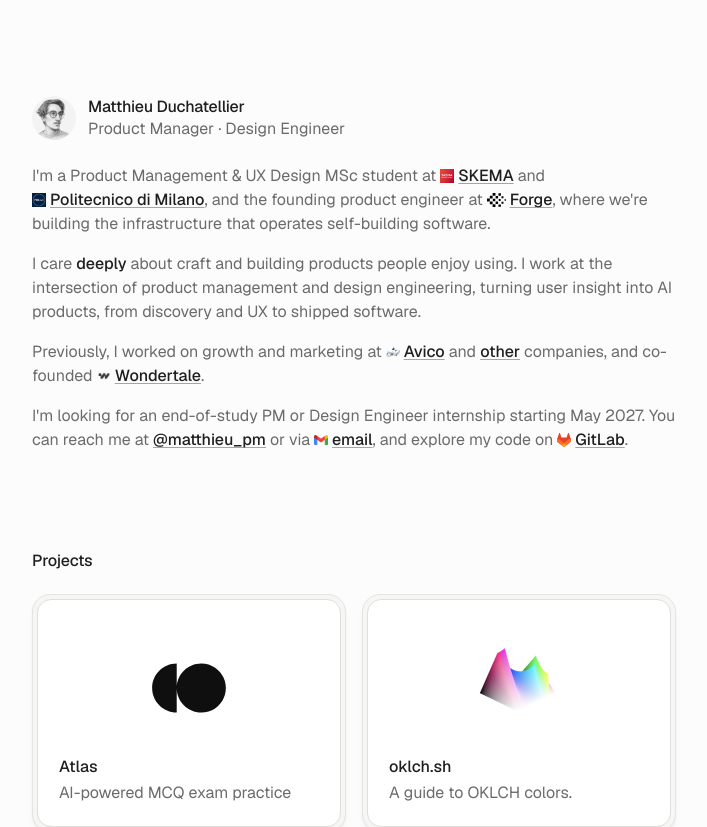
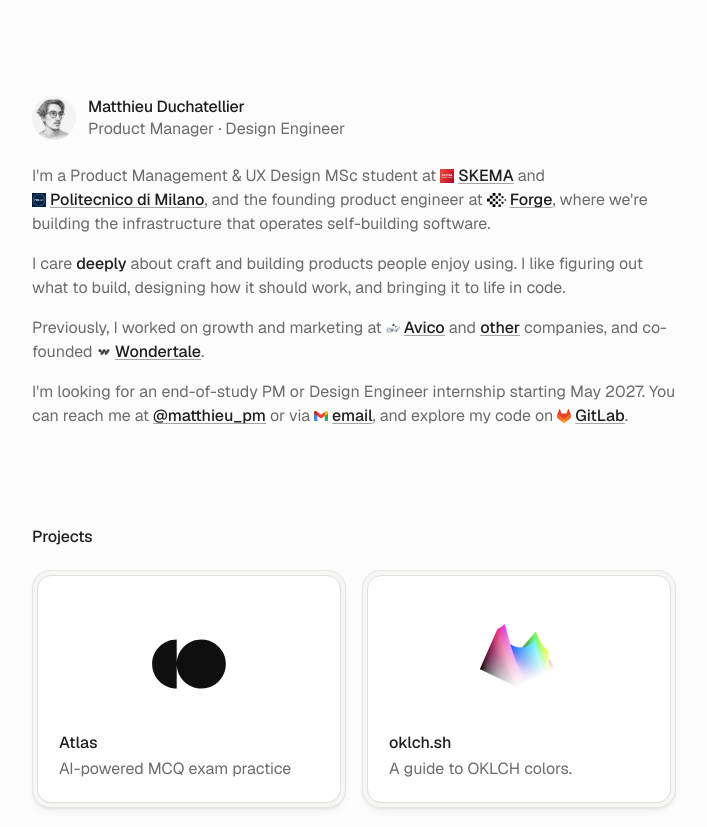
Before and after one commit to matthieu-pm/matthieu-pm, a Next.js app in the folder apps/web/: page / in a window 1280 px wide. Shown: the top 827 px of the page, without its empty margins (286-993 px from the left). Built offline with nearby package versions, Linux system fonts and the light colour scheme.

Commit message:
Refine personal introduction copy

```diff
--- a/apps/web/app/page.tsx
+++ b/apps/web/app/page.tsx
@@ -233,9 +233,8 @@ export default function Page() {
         </p>
         <p>
           I care <em>deeply</em> about craft and building products people enjoy
-          using. I work at the intersection of product management and design
-          engineering, turning user insight into AI products, from discovery
-          and UX to shipped software.
+          using. I like figuring out what to build, designing how it should
+          work, and bringing it to life in code.
         </p>
         <p>
           Previously, I worked on growth and marketing at{" "}
```
